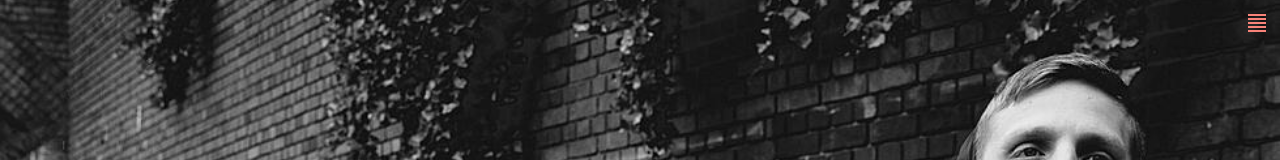
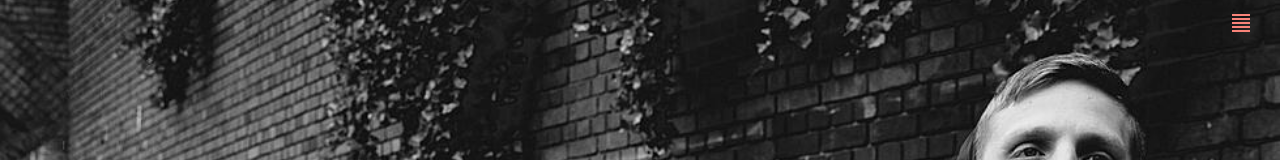
Before and after one commit to derek-oshita/css-bucket, a React (Create React App) app in the folder landingPages/the_contortionist/: page / in a window 1280 px wide. Shown: the top 160 px of the page. Built offline with nearby package versions, Linux system fonts and the light colour scheme.

Commit message:
Added margin-right to the navtogglebutton so it's not fighting with the scroll bar.

```diff
--- a/landingPages/the_contortionist/src/App.js
+++ b/landingPages/the_contortionist/src/App.js
@@ -1,6 +1,7 @@
 import Box from "@mui/material/Box";
 import NavBar from "./components/molecules/NavBar";
 import MainSection from "./components/organisms/MainSection";
+
 import "./App.css";
 
 function App() {
--- a/landingPages/the_contortionist/src/components/atoms/NavToggleButton.js
+++ b/landingPages/the_contortionist/src/components/atoms/NavToggleButton.js
@@ -11,6 +11,7 @@ export default function NavToggleButton({ onClick }) {
         backgroundColor: "transparent",
         color: "primary.main",
         border: "none",
+        mr: 2,
       }}
     >
       <FormatAlignJustifyIcon />
--- a/landingPages/the_contortionist/src/components/molecules/NavBar.js
+++ b/landingPages/the_contortionist/src/components/molecules/NavBar.js
@@ -8,6 +8,7 @@ import ListItemText from "@mui/material/ListItemText";
 import AppBar from "@mui/material/AppBar";
 import ClearIcon from "@mui/icons-material/Clear";
 import IconButton from "@mui/material/IconButton";
+
 import NavToggleButton from "../atoms/NavToggleButton";
 
 export default function SwipeableTemporaryDrawer() {
```
